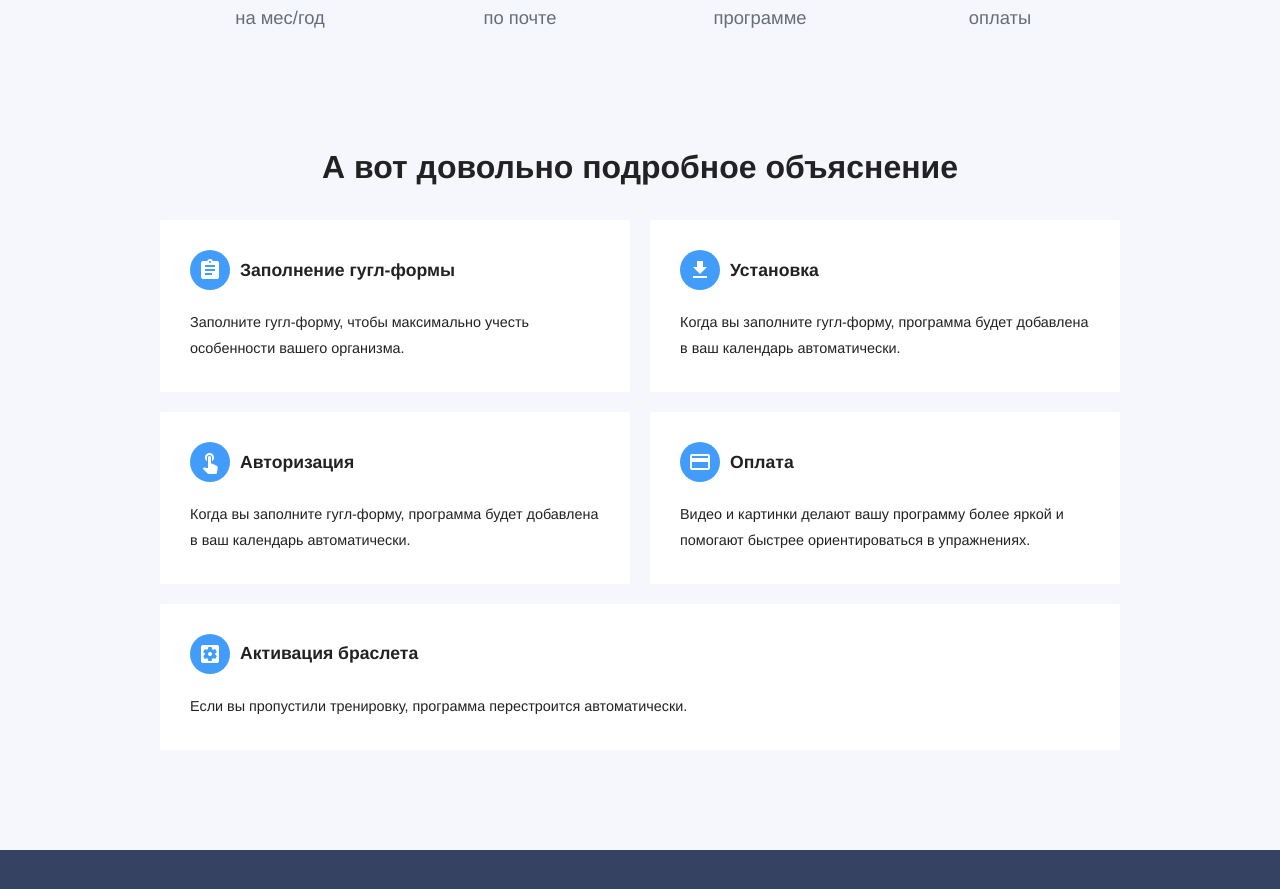
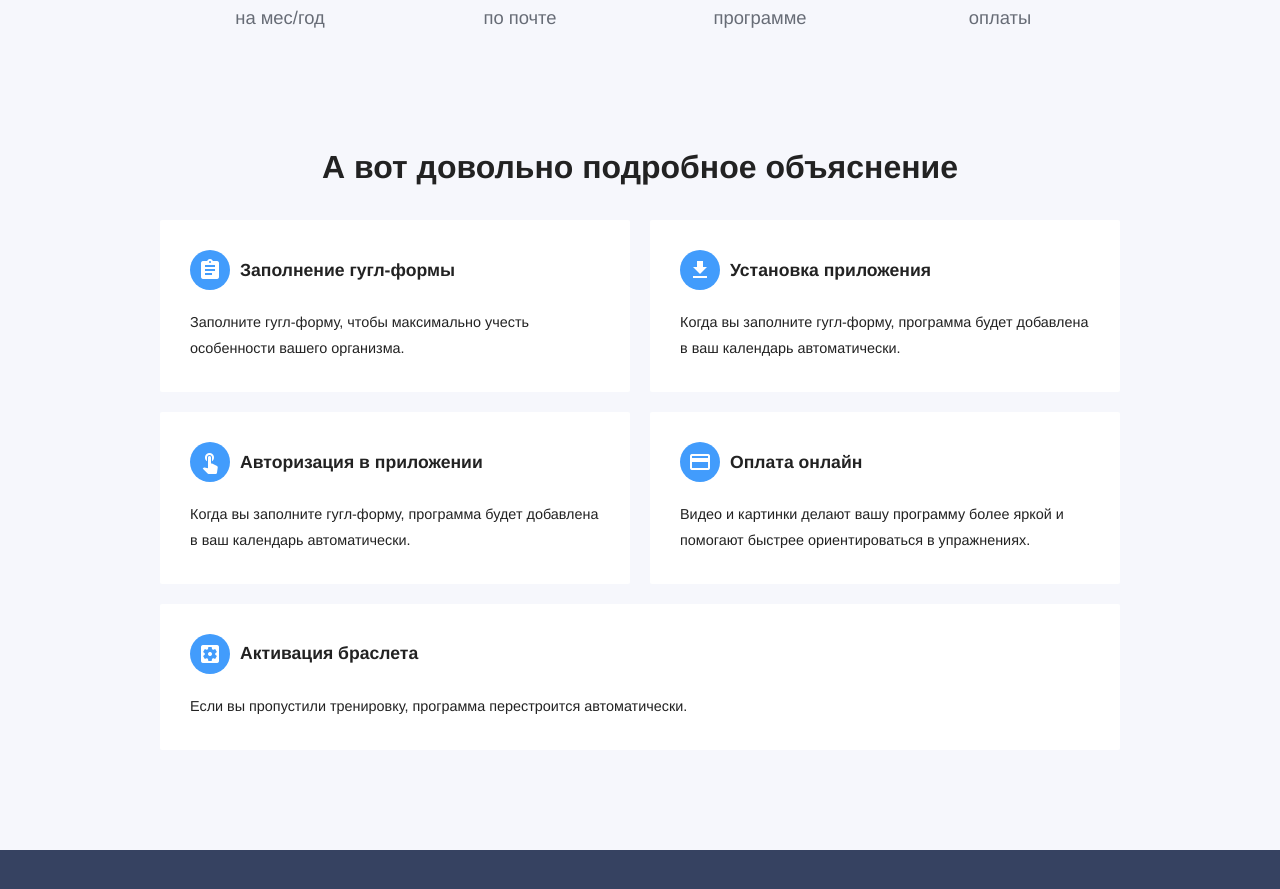
Before and after one commit to RakhimyanTim/adroholic.github.io, a Jekyll site: the page built from pages/how-it-works.html, in a window 1280 px wide and 900 px high, scrolled down 641 px. Shown: the top 889 px of the window. Built offline with Jekyll 4.4.1, drawn with Linux system fonts in a browser that asks for light colours; some web fonts are replaced.

Commit message:
Update how-it-works.html

```diff
--- a/pages/how-it-works.html
+++ b/pages/how-it-works.html
@@ -46,11 +46,11 @@
 	<ul class="cards">
 		{% include components/features/data-block.html icon="assignment" title="Заполнение гугл-формы" content="Заполните гугл-форму, чтобы максимально учесть особенности вашего организма." %}
 
-		{% include components/features/data-block.html icon="get_app" title="Установка" content="Когда вы заполните гугл-форму, программа будет добавлена в ваш календарь автоматически." %}
+		{% include components/features/data-block.html icon="get_app" title="Установка приложения" content="Когда вы заполните гугл-форму, программа будет добавлена в ваш календарь автоматически." %}
 
-		{% include components/features/data-block.html icon="touch_app" title="Авторизация" content="Когда вы заполните гугл-форму, программа будет добавлена в ваш календарь автоматически." %}
+		{% include components/features/data-block.html icon="touch_app" title="Авторизация в приложении" content="Когда вы заполните гугл-форму, программа будет добавлена в ваш календарь автоматически." %}
 
-		{% include components/features/data-block.html icon="credit_card" title="Оплата" content="Видео и картинки делают вашу программу более яркой и помогают быстрее ориентироваться в упражнениях." %}
+		{% include components/features/data-block.html icon="credit_card" title="Оплата онлайн" content="Видео и картинки делают вашу программу более яркой и помогают быстрее ориентироваться в упражнениях." %}
 
 		{% include components/features/data-block.html icon="settings_applications" title="Активация браслета" content="Если вы пропустили тренировку, программа перестроится автоматически." %}
 	</ul>
```
